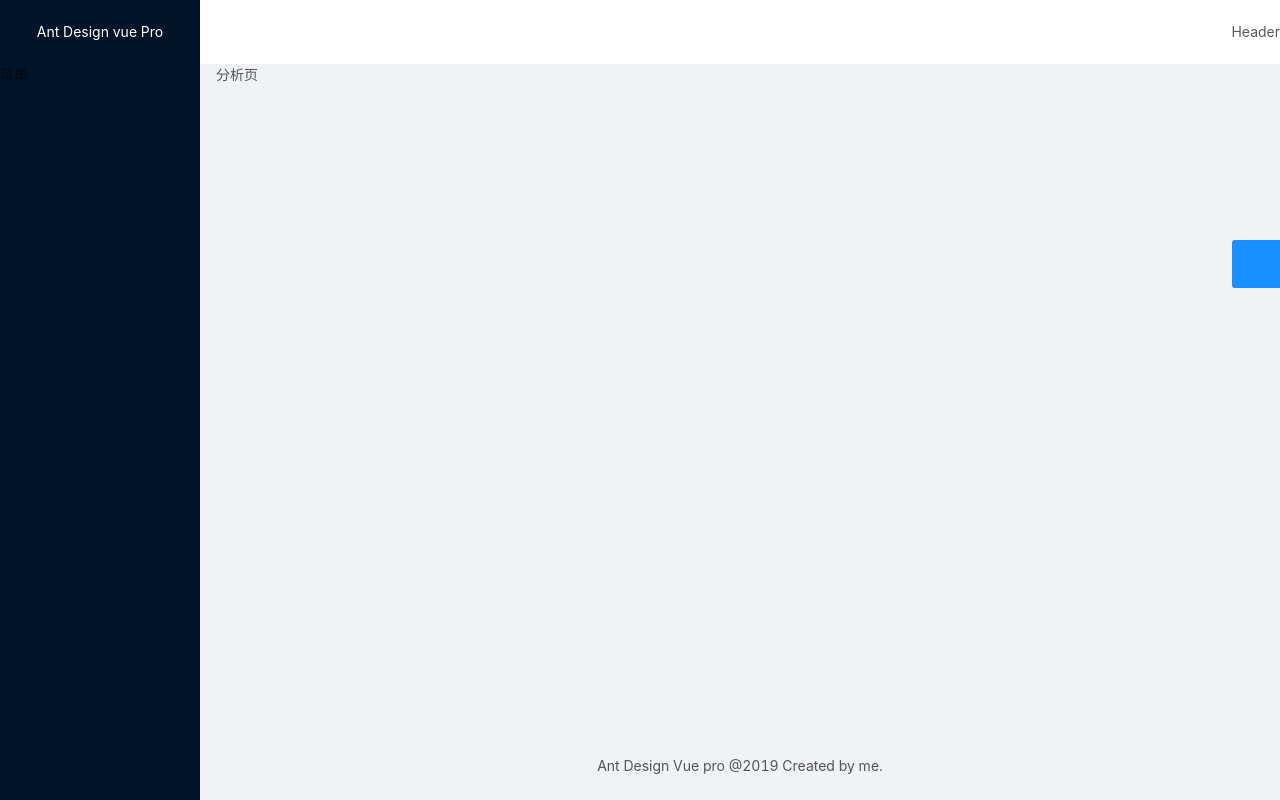
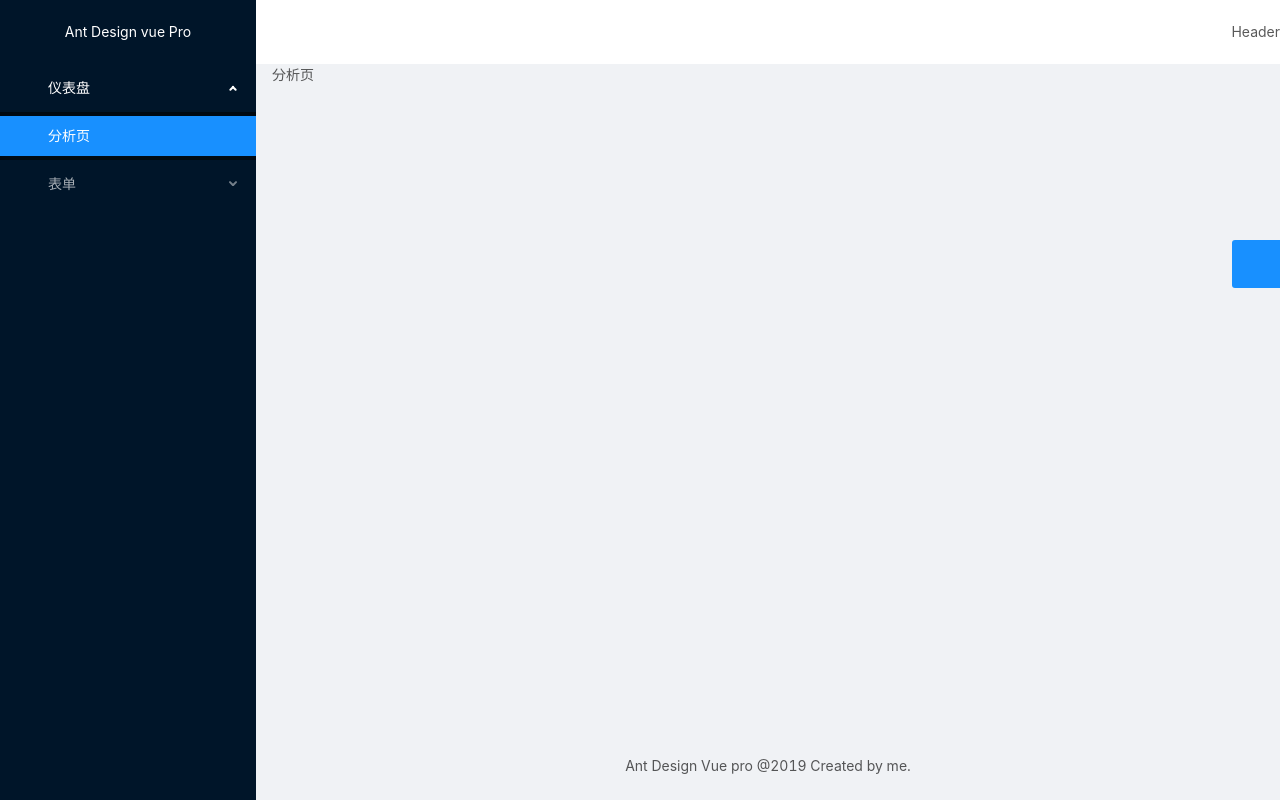
Before and after one commit to thewangzl/ant-design-vue-pro-self, a Vue app: page /dashboard/analysis in a window 1280 px wide. Built offline with nearby package versions, Linux system fonts and the light colour scheme.

Commit message:
将菜单和路由结合

```diff
--- a/src/layouts/BasicLayout.vue
+++ b/src/layouts/BasicLayout.vue
@@ -3,9 +3,11 @@
     <a-layout id="components-layout-demo-side" style="min-height: 100vh">
       <a-layout-sider
         v-if="navLayout === 'left'"
-       :theme="navTheme" :trigger="null" collapsible v-model="collapsed">
+       :theme="navTheme" :trigger="null" collapsible v-model="collapsed"
+       width="256px"
+       >
         <div class="logo">Ant Design vue Pro</div>
-        <SiderMenu/>
+        <SiderMenu :theme="navTheme"/>
       </a-layout-sider>
       <a-layout>
         <a-layout-header style="background: #fff; padding: 0">
--- a/src/layouts/SiderMenu.vue
+++ b/src/layouts/SiderMenu.vue
@@ -1,10 +1,83 @@
 <template>
-  <div>菜单</div>
+  <div style="width: 256px">
+    <a-menu
+      :selectedKeys="selectedKeys"
+      :openKeys.sync="openKeys"
+      mode="inline"
+      :theme="theme"
+    >
+      <template v-for="item in menuData">
+        <a-menu-item v-if="!item.children" :key="item.path"
+          @click="() => $router.push({ path: item.path, query: $route.query })">
+          <a-icon v-if="item.meta.icon" :type="item.meta.icon"/>
+          <span>{{item.meta.title}}</span>
+        </a-menu-item>
+        <sub-menu v-else :menu-info="item" :key="item.key"/>
+      </template>
+    </a-menu>
+  </div>
 </template>
 
 <script>
-export default {};
+/*
+ * recommend SubMenu.vue https://github.com/vueComponent/ant-design-vue/blob/master/components/menu/demo/SubMenu.vue
+ * SubMenu1.vue https://github.com/vueComponent/ant-design-vue/blob/master/components/menu/demo/SubMenu1.vue
+ * */
+import SubMenu from "./SubMenu";
+export default {
+  props: {
+    theme: {
+      type: String,
+      default: "dark"
+    }
+  },
+  components: {
+    "sub-menu": SubMenu
+  },
+  data() {
+    this.selectedKeysMap = {};
+    this.openKeysMap = {};
+    const menuData = this.getMenuData(this.$router.options.routes);
+    return {
+      collapsed: false,
+      menuData,
+      selectedKeys:  this.selectedKeysMap[this.$route.path],
+      openKeys: this.collapsed ? [] : this.openKeysMap[this.$route.path]
+    };
+  },
+  watch: {
+    "$route.path": function(val) {
+      this.selectedKeys = this.selectedKeysMap[val];
+      this.openKeys = this.collapsed ? [] : this.openKeysMap[val];
+    }
+  },
+  methods: {
+    toggleCollapsed() {
+      this.collapsed = !this.collapsed;
+    },
+    getMenuData(routes = [], parentKeys = [], selectedKey) {
+      const menuData = [];
+      routes.forEach(item => {
+        if (item.name && !item.hideInMenu){
+          this.openKeysMap[item.path] = parentKeys;
+          this.selectedKeysMap[item.path] = [selectedKey || item.path]
+          const newItem = {...item};
+          delete newItem.children;
+          if(item.children && !item.hideChildrenInMenu){
+            newItem.children = this.getMenuData(item.children, [...parentKeys, item.path]);
+          }else {
+            this.getMenuData(item.children,
+              selectedKey ? parentKeys : [...parentKeys, item.path],
+              selectedKey || item.path
+            );
+          }
+          menuData.push(newItem);
+        }else if(!item.hideInMenu && !item.hideChildrenInMenu && item.children){
+            menuData.push(...this.getMenuData(item.children, [...parentKeys, item.path]))
+        }
+      });
+      return menuData;
+    }
+  }
+};
 </script>
-
-<style>
-</style>
--- /dev/null
+++ b/src/layouts/SubMenu.vue
@@ -0,0 +1,25 @@
+<template functional>
+  <a-sub-menu :key="props.menuInfo.path">
+    <span slot="title">
+      <a-icon
+        v-if="props.menuInfo.meta.icon"
+        :type="props.menuInfo.meta.icon"/>
+      <span>{{ props.menuInfo.meta.title }}</span>
+    </span>
+    <template v-for="item in props.menuInfo.children">
+      <a-menu-item v-if="!item.children" :key="item.path"
+        @click="() => parent.$router.push({ path: item.path, query: parent.$route.query})">
+        <a-icon
+            v-if="item.meta.icon"
+            :type="item.meta.icon"/>
+        <span>{{ item.meta.title }}</span>
+      </a-menu-item>
+      <sub-menu v-else :key="item.key" :menu-info="item"/>
+    </template>
+  </a-sub-menu>
+</template>
+<script>
+export default {
+  props: ["menuInfo"]
+};
+</script>
--- a/src/main.js
+++ b/src/main.js
@@ -3,7 +3,7 @@ import App from "./App.vue";
 import router from "./router";
 import store from "./store";
 
-import { Button, Layout, Icon, Drawer, Radio } from "ant-design-vue";
+import { Button, Layout, Icon, Drawer, Radio, Menu } from "ant-design-vue";
 
 Vue.config.productionTip = false;
 
@@ -12,6 +12,7 @@ Vue.use(Layout);
 Vue.use(Icon);
 Vue.use(Drawer);
 Vue.use(Radio);
+Vue.use(Menu);
 
 new Vue({
   router,
--- a/src/router.js
+++ b/src/router.js
@@ -12,6 +12,7 @@ const router =  new Router({
   routes: [
     {
       path: "/user",
+      hideInMenu: true,
       component: () =>
         import(/* webpackChunkName: "layout" */ "./layouts/UserLayout"),
       children: [
@@ -46,19 +47,31 @@ const router =  new Router({
         {
           path: "/dashboard",
           name: "dashboard",
+          meta: {
+            icon: "dashboard",
+            title: "仪表盘"
+          },
           component: { render: h => h("router-view") },
           children: [
             {
               path: "/dashboard/analysis",
               name: "analysis",
+              meta: {
+                title: "分析页"
+              },
               component: () =>
                 import(/* webpackChunkName */ "./views/Dashboard/Analysis")
             }
           ]
         },
+        // form
         {
           path: "/form",
           name: "form",
+          meta: {
+            icon: "form",
+            title: "表单"
+          },
           component: { render: h => h("router-view") },
           children: [
             {
@@ -68,12 +81,19 @@ const router =  new Router({
             {
               path: "/form/basic-form",
               name: "basicForm",
+              meta: {
+                title: "基础表单"
+              },
               component: () =>
                 import(/* webpackChunkName */ "./views/Forms/BasicForm")
             },
             {
               path: "/form/step-form",
               name: "stepForm",
+              meta: {
+                title: "分步表单"
+              },
+              hideChildrenInMenu: true,
               component: () =>
                 import(/* webpackChunkName */ "./views/Forms/StepForm"),
               children: [
@@ -108,6 +128,7 @@ const router =  new Router({
     {
       path: "*",
       name: "404",
+      hideInMenu: true,
       component: NotFound
     }
   ]
```
